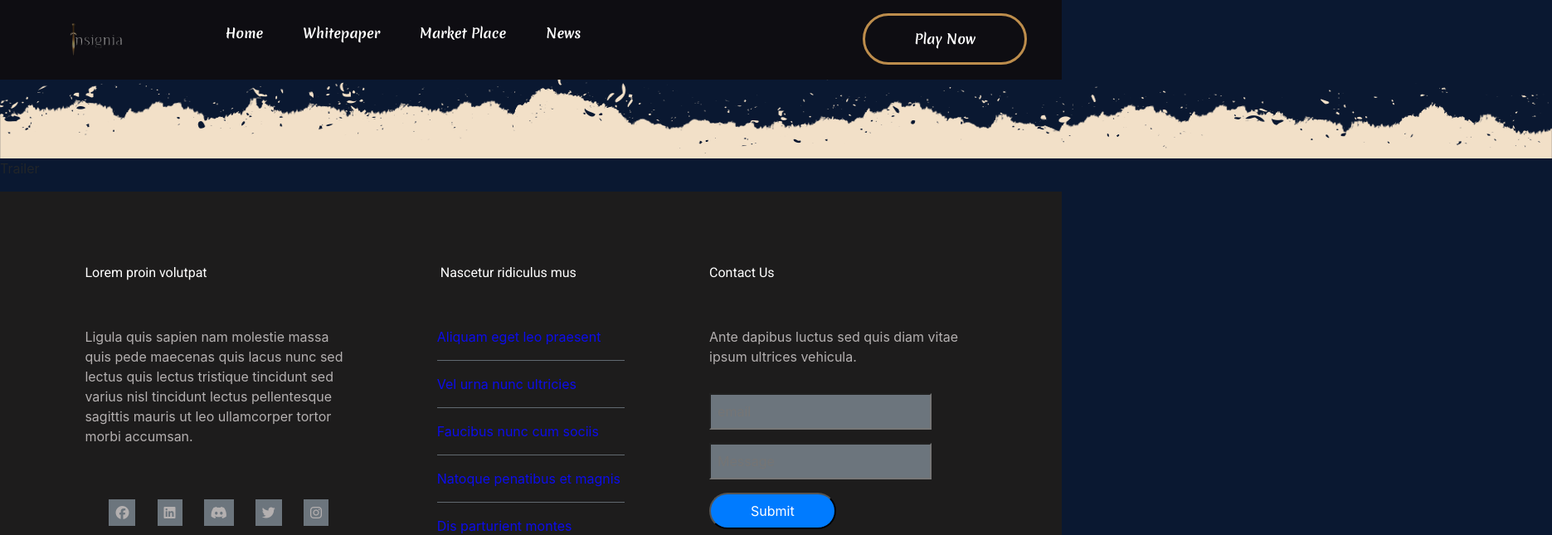
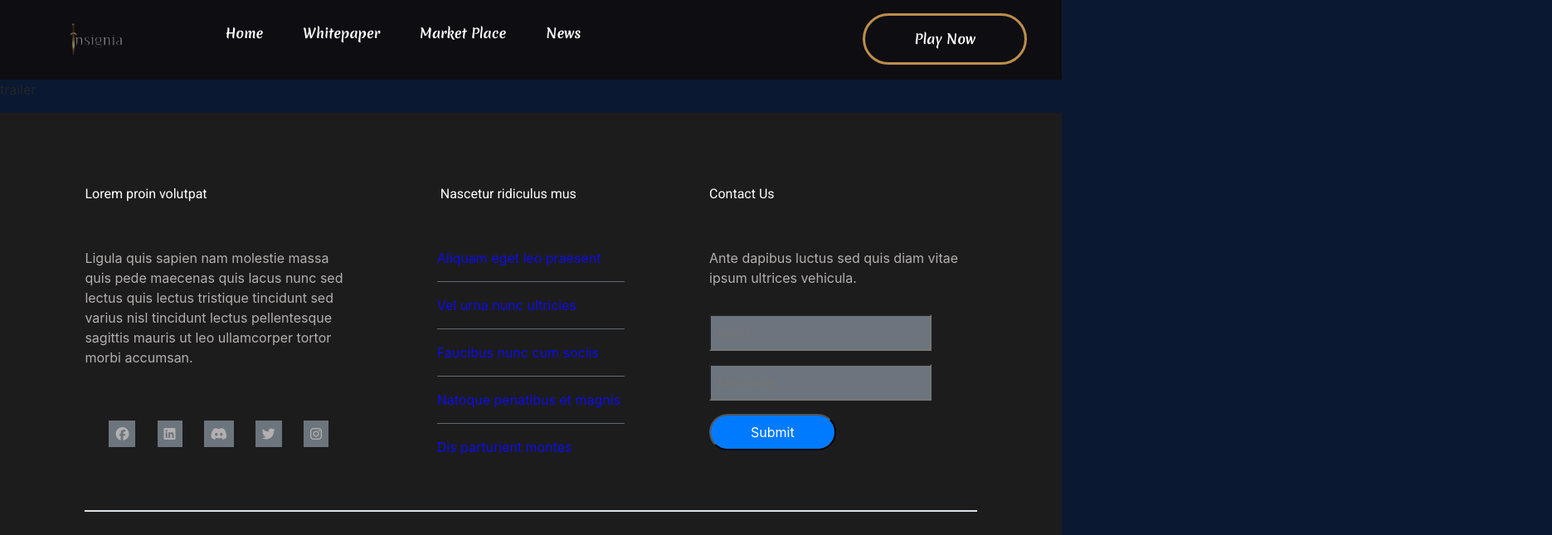
Before and after one commit to george-shammar/Insignia, a React (Create React App) app: page / in a window 1280 px wide. Shown: the top 645 px of the page at 83% size, 1871 px wide, since content can reach past the window. Built offline with nearby package versions, Linux system fonts and the light colour scheme.

Commit message:
Update trailer

```diff
--- a/src/components/Trailer.js
+++ b/src/components/Trailer.js
@@ -1,13 +1,10 @@
 import React from 'react';
-import header from '../assets/header1.png';
+import header from '../assets/header-edit.png';
 
 const Trailer = () => (
-  <div>
-      <div>
-        <img src={header} className="header" />
-        <p>Trailer</p>
-      </div>
-
+  <div className="bg1">
+      {/* <img src={header}/> */}
+      <p>trailer</p>
   </div>
 
 );
--- a/src/styles/Trailer.css
+++ b/src/styles/Trailer.css
@@ -1,4 +1,4 @@
-.header {
-    height: 500px;
-    width: 100%;
+.bg1 {
+    background-color: cornsilk;
+    height: 700px;
 }
```
Also changed, not shown: src/assets/header-edit.png (added), src/assets/header1.png (deleted).
